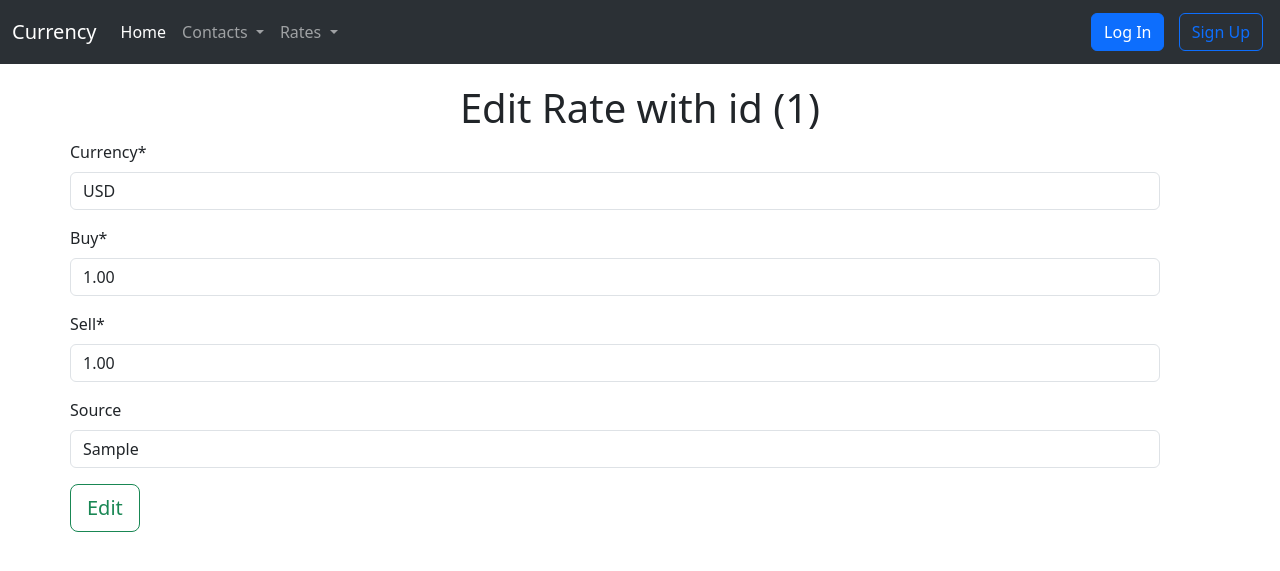
After one commit to nkstlrv/Currency, a Django app: page /rates/update/1/ in a window 1280 px wide. The commit adds this page. Shown: the top 571 px of the page. Run offline with Django 4.2, Linux system fonts and the light colour scheme; tables that the repository leaves empty hold one stand-in row (values such as "Sample post"); some libraries are stand-ins or nearby versions.

Commit message:
Rate Update form

```diff
--- /dev/null
+++ b/app/currency/templates/currency/rate_update.html
@@ -0,0 +1,21 @@
+{%extends 'currency/base.html'%}
+{% load static %}
+{% block css %}
+<link rel="stylesheet" href="{% static 'currency/css/contact_create.css' %}" />
+{% endblock%}
+{% load crispy_forms_tags %}
+
+{% block content %}
+
+<div class="header">
+  <h1>Edit Rate with id ({{id}})</h1>
+</div>
+
+<div class="form-div">
+  <form method="post">
+    {% csrf_token %} {{ form | crispy }}
+    <button type="submit" class="btn btn-outline-success btn-lg">Edit</button>
+  </form>
+</div>
+
+{%endblock content%}
--- a/app/currency/templates/currency/rates.html
+++ b/app/currency/templates/currency/rates.html
@@ -40,7 +40,7 @@
                 <td>{{rate.created}} UTC</td>
                 <td>
                     <div>
-                  <a class="edit" href="#">Edit</a>
+                  <a class="edit" href="{% url 'rate_update' rate.id %}">Edit</a>
                   <base>|</base>
                   <a class="delete" href="#">Delete</a>
                 </div>
--- a/app/currency/urls.py
+++ b/app/currency/urls.py
@@ -11,4 +11,5 @@ urlpatterns = [
     path('contacts/update/<int:pk>/', views.contact_update, name='contact_update'),
     path('contacts/delete/<int:pk>/', views.contact_delete, name='contact_delete'),
     path('rates/create/', views.rate_create, name='rate_create'),
+    path('rates/update/<int:pk>/', views.rate_update, name='rate_update'),
 ]
--- a/app/currency/views.py
+++ b/app/currency/views.py
@@ -116,3 +116,20 @@ def rate_create(request):
         'form': form,
     }
     return render(request, 'currency/rate_create.html', context)
+
+
+def rate_update(request, pk):
+    rate_to_update = get_object_or_404(models.Rates, id=pk)
+    if request.method == 'POST':
+        form = RatesForm(request.POST, instance=rate_to_update)
+        if form.is_valid():
+            form.save()
+            return redirect('contacts_table')
+    form = RatesForm(instance=rate_to_update)
+
+    context = {
+        'form': form,
+        'id': pk
+    }
+
+    return render(request, 'currency/rate_update.html', context)
```
